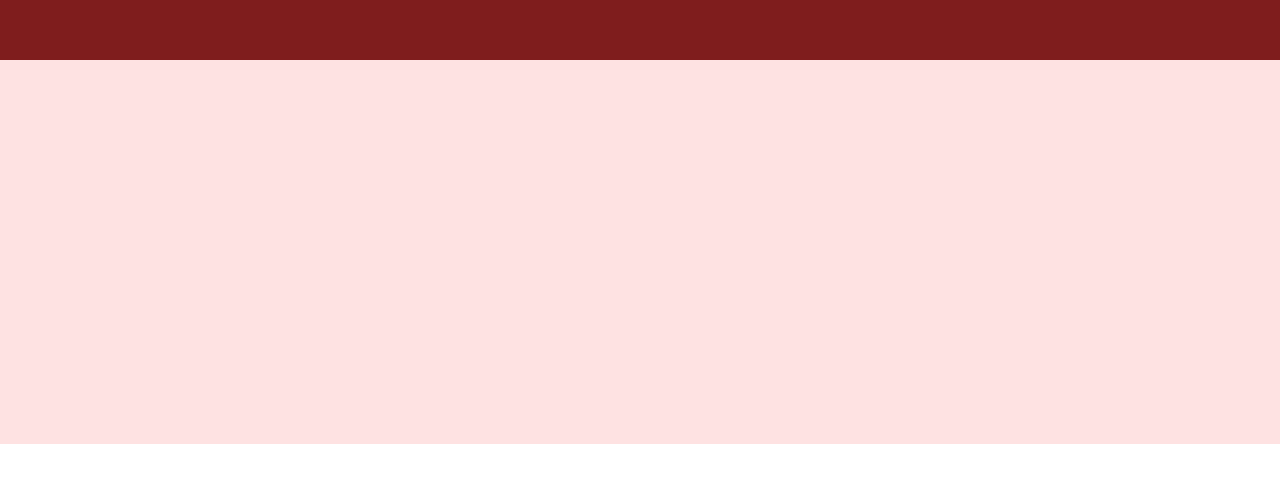
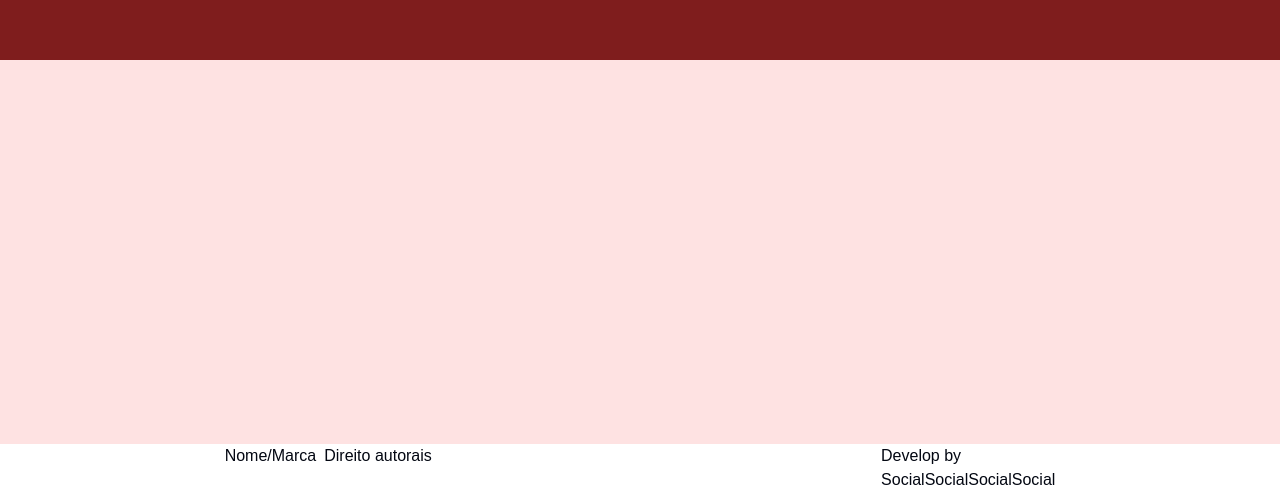
Before and after one commit to fabriciogferreira/fabriciogferreira, a Next.js app: page / in a window 1280 px wide. Shown: the part 3265-3757 px from the top of the page. Before the commit the page ends 3709 px from the top, so only its background shows below. Built offline with nearby package versions, Linux system fonts and the light colour scheme.

Commit message:
feat: sketch footer

```diff
--- a/app/page.tsx
+++ b/app/page.tsx
@@ -28,8 +28,27 @@ export default function Home() {
         <section id={EnumSectionsIds.Articles} className="bg-red-900 h-96"></section>
         <section id={EnumSectionsIds.AbouteMe} className="bg-red-100 h-96"></section>
       </main>
-      <footer>
+      <footer className="flex justify-around">
+        <div className="flex gap-2">
+          <p>
+            Nome/Marca
+          </p>
+          <p>
+            Direito autorais
+          </p>
+        </div>
 
+        <div>
+          <p>
+            Develop by
+          </p>
+          <ul className="flex">
+            <li>Social </li>
+            <li>Social </li>
+            <li>Social </li>
+            <li>Social </li>
+          </ul>
+        </div>
       </footer>
     </>
   );
```
